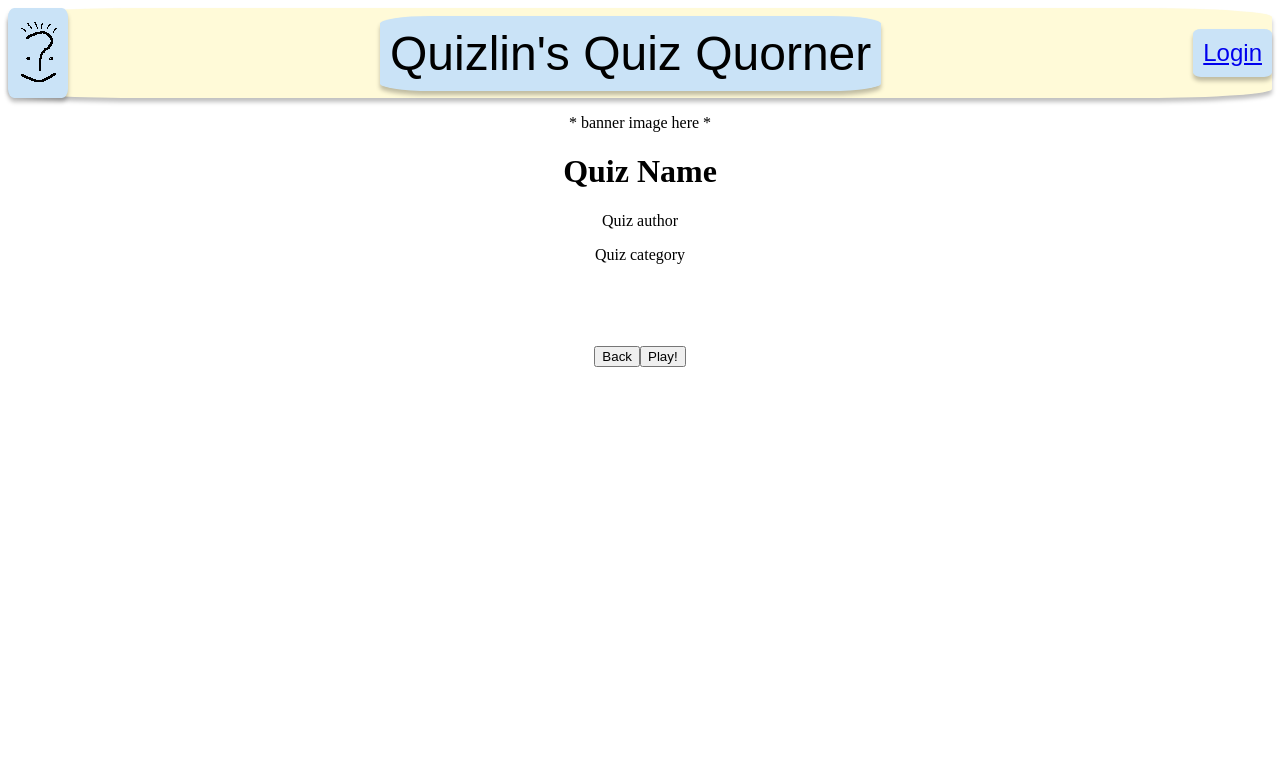
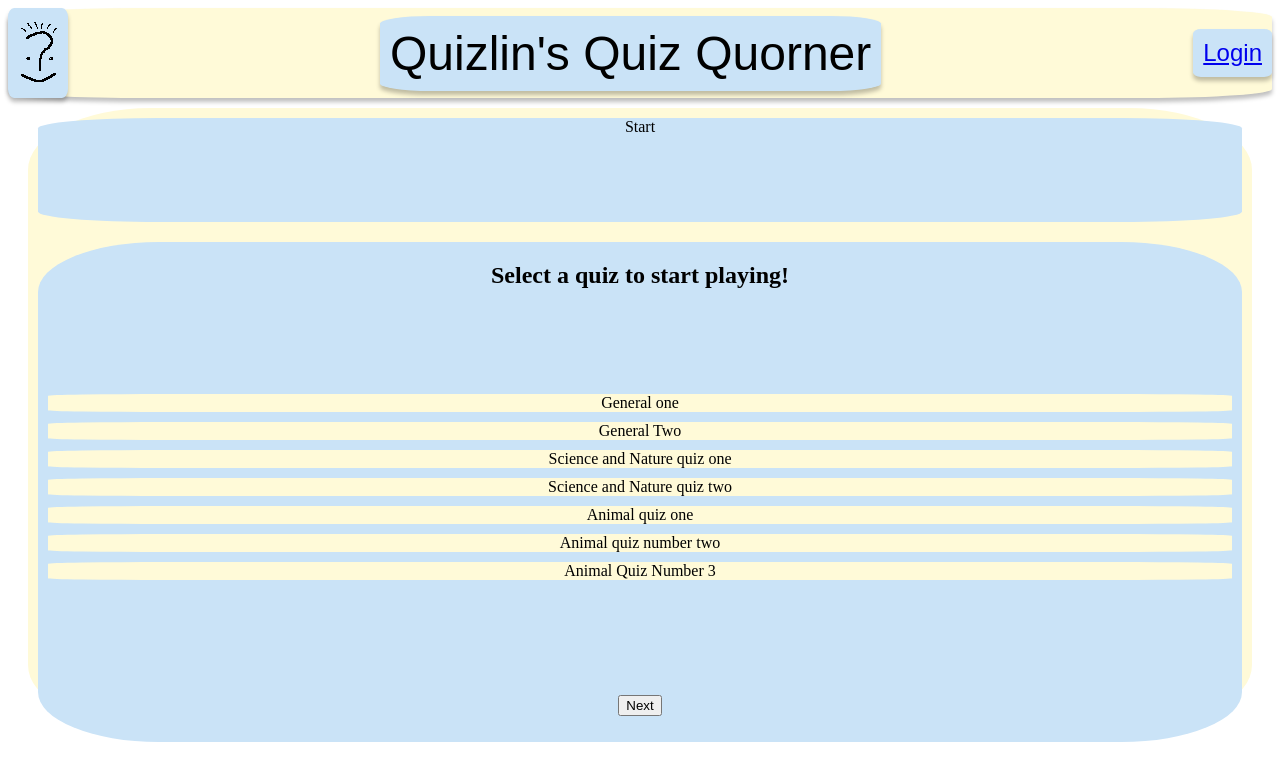
Before and after one commit to Robchike9290/QuizlansQuizQuorner, a React app in the folder myapp/: page /#/takequiz in a window 1280 px wide. Shown: the top 780 px of the page. Built offline with nearby package versions, Linux system fonts and the light colour scheme; no server answers; the HTML template or start-up script is replaced by a standard one.

Commit message:
completed Start and Quiz components

```diff
--- a/myapp/src/components/TakeQuiz.jsx
+++ b/myapp/src/components/TakeQuiz.jsx
@@ -4,6 +4,8 @@ import QuizBody from './takeQuizComponents/QuizBody.jsx';
 import Start from './takeQuizComponents/Start.jsx';
 import Quiz from './takeQuizComponents/Quiz.jsx';
 import Results from './takeQuizComponents/Results.jsx';
+import axios from 'axios';
+import {exampleQuizzes} from './../../mockData/exampleQuizzes.js'
 
 const BaseLayout = styled.div`
   margin: var(--standard-margin);
@@ -13,13 +15,30 @@ const BaseLayout = styled.div`
 
 const TakeQuiz = () => {
   const [pageStatus, setPageStatus] = useState('start'); //start, quiz, results
-  const [quiz, setQuiz] = useState('yes'); //will change when a user selects a quiz to play
+  const [quiz, setQuiz] = useState(null); //will change to quiz id (ex: 623b4f3193deed525907e16b) when a user selects a quiz to play
+  const [allQuizzes, setAllQuizzes] = useState(exampleQuizzes);
+  const [quizSelected, setQuizSelected] = useState(false);
+
+  const getQuizzes = () => {
+    axios.get('http://52.90.8.77:4444/getAllQuizzes')
+    .then((response) => {
+      console.log('ALL QUIZZES GOTTEN: ', response.data);
+      setAllQuizzes(response.data)
+    })
+    .then(() => {
+        console.log("allQuizzes:", allQuizzes)
+    })
+    .catch((err) => {
+      console.error(err);
+    });
+  };
 
   useEffect(() => {
-
+    getQuizzes();
   }, [])
 
-  const changeStatus = () => {
+  const changeStatusForward = () => {
+    console.log('pageStatus BEFORE', pageStatus)
     if (pageStatus === 'start') {
       setPageStatus('quiz');
     } else if (pageStatus === 'quiz') {
@@ -27,6 +46,34 @@ const TakeQuiz = () => {
     } else if (pageStatus === 'results') {
       setPageStatus('start') //display options to start new quiz
     }
+    console.log('pageStatus AFTER', pageStatus)
+
+  }
+
+  const changeStatusBackward = () => {
+    console.log('pageStatus is currently:', pageStatus)
+    if (pageStatus === 'start') {
+      //redirect to homepage
+      setQuizSelected(null);
+    } else if (pageStatus === 'quiz') {
+      setPageStatus('start');
+      setQuizSelected(null);
+      //set quiz to entire quiz object including question from mock data
+    } else if (pageStatus === 'results') {
+      setPageStatus('quiz') //display options to start new quiz
+    }
+  }
+
+  const chooseQuiz = (quizName) => { //change to quizId later
+    // setQuiz(quizId);
+    console.log('event info', quizName)
+    setQuiz(quizName);
+  }
+
+  const chosenQuiz = () => {
+    console.log('CHOSEN QUIZ before', quizSelected)
+    setQuizSelected(!quizSelected);
+    console.log('CHOSEN QUIZ after', quizSelected)
   }
 
   //TODO
@@ -38,9 +85,9 @@ const TakeQuiz = () => {
 
   return (
   <BaseLayout>
-  {pageStatus === 'start' ? <Start quiz={quiz} changeStatus={changeStatus}/> :
-  pageStatus === 'quiz' ? <Quiz changeStatus={changeStatus}/> :
-  pageStatus === 'results' ? <Results changeStatus={changeStatus}/> : null }
+  {pageStatus === 'start' ? <Start allQuizzes={allQuizzes} quiz={quiz} quizSelected={quizSelected} changeStatusForward={changeStatusForward} changeStatusBackward={changeStatusBackward} chooseQuiz={chooseQuiz} chosenQuiz={chosenQuiz}/> :
+  pageStatus === 'quiz' ? <Quiz quiz={quiz} allQuizzes={allQuizzes} changeStatusForward={changeStatusForward} changeStatusBackward={changeStatusBackward}/> :
+  pageStatus === 'results' ? <Results changeStatusForward={changeStatusForward} changeStatusBackward={changeStatusBackward}/> : null }
 
   </BaseLayout>);
 };
--- a/myapp/src/components/takeQuizComponents/Quiz.jsx
+++ b/myapp/src/components/takeQuizComponents/Quiz.jsx
@@ -49,19 +49,70 @@ const FloatLeft = styled.div`
   float: left;
 `;
 
-const Quiz = () => {
+const Quiz = ({ quiz, changeStatusForward, changeStatusBackward, allQuizzes }) => {
+  const [selectedQuiz, setSelectedQuiz] = useState(null);
+  const [counter, setCounter] = useState(0);
+  const [score, setScore] = useState(0);
 
+  // const [buttonStatus, setButtonStatus] = useState();
+
+  const getQuiz = () => {
+    for (let i = 0; i < allQuizzes.length; i++) {
+      if (allQuizzes[i].quizName === quiz) {
+        console.log('QUIZ FOUND HERE IS THE OBJ', allQuizzes[i])
+        setSelectedQuiz(allQuizzes[i]);
+      }
+    }
+  }
+
+  const previousQuestion = () => {
+    setCounter(counter - 1);
+  }
+
+  const nextQuestion = () => {
+    setCounter(counter + 1);
+  }
+
+  const keepScore = () => {
+    setScore(score + 1);
+  }
+
+  useEffect(() => {
+    getQuiz();
+  }, [])
+
+//<FloatRight>score:</FloatRight>
   return (
     <Container>
-    <Header><span><FloatLeft>Quiz Name</FloatLeft><FloatRight>score:</FloatRight></span></Header>
-    <Body>Quiz body</Body>
+    <Header>{selectedQuiz ? (
+    <span>
+    <FloatLeft>{selectedQuiz.quizName}</FloatLeft>
+    <FloatRight>{score}/{selectedQuiz.quizQuestions.length}</FloatRight>
+    </span>
+    ) : null}</Header>
+    <Body>
+      {selectedQuiz ? <div>{counter + 1}. {selectedQuiz.quizQuestions[counter].question}</div> : null}
+     {selectedQuiz ?
+     (<span>
+      <button>{selectedQuiz.quizQuestions[counter].incorrectAnswers[0]}</button>
+      <button>{selectedQuiz.quizQuestions[counter].incorrectAnswers[1]}</button>
+      <button onClick={keepScore}>{selectedQuiz.quizQuestions[counter].correctAnswer}</button>
+      <button>{selectedQuiz.quizQuestions[counter].incorrectAnswers[2]}</button>
+      </span>)
+      : null}
+    </Body>
     <Footer>
       <span>
         <FloatLeft>
-          <button>Return to homepage</button>
+          <button onClick={previousQuestion}>Previous</button>
         </FloatLeft>
+        <button onClick={changeStatusBackward}>Exit quiz</button>
         <FloatRight>
-          <button>Next</button>
+          {counter === selectedQuiz.quizQuestions.length - 1 ?
+           <button onClick={changeStatusForward}>Finish Quiz</button> :
+           <button onClick={nextQuestion}>Next</button>
+          }
+
         </FloatRight>
       </span>
     </Footer>
--- a/myapp/src/components/takeQuizComponents/Start.jsx
+++ b/myapp/src/components/takeQuizComponents/Start.jsx
@@ -1,6 +1,8 @@
 import React, { useState, useEffect } from 'react';
 import styled from 'styled-components';
 import {exampleQuizzes} from './../../../mockData/exampleQuizzes.js'
+import axios from 'axios';
+import QuizFeedItem from './takeQuizSubcomponents/QuizFeedItem.jsx'
 
 const Container = styled.div`
   border-radius: var(--standard-border-radius);
@@ -39,43 +41,45 @@ const Footer = styled.div`
   margin-top: 30px; //necessary until I fix the quiz body extending into the footer
 `;
 
-const Start = ({ quiz, pageStatus }) => {
+const Start = ({ allQuizzes, quiz, quizSelected, changeStatusForward, changeStatusBackward, chooseQuiz, chosenQuiz }) => {
 
- if (!quiz) {
+ if (!quizSelected) {
   // get all quiz data from db
   // use that quiz data to populate the feed
   return (
     <Container>
     <Header>Start</Header>
     <Body>
-      <h2>select a quiz</h2>
+      <h2>Select a quiz to start playing!</h2>
       <div>
-        map over quiz data and render a feed of quizzes here for the user to select
+      {allQuizzes.map((quiz, idx) => {
+          return <QuizFeedItem quiz={quiz} changeStatusForward={changeStatusForward} chooseQuiz={chooseQuiz} key={idx}/>
+        })}
       </div>
+      <div>{console.log('QUIZZES, DO THEY EXIST?', allQuizzes)}</div>
     </Body>
     <Footer>
       <span>
-      <button>Return to homepage</button>
-      <button>Next</button>
+      <button onClick={chosenQuiz}>Next</button>
       </span>
     </Footer>
     </Container>
   )
- } else if (quiz) {
+ } else if (quizSelected) {
   // get selected quiz data from db
   //render the page that gives user the option to return home or start quiz
   return (
   <div>
-    <p>* banner image here *</p>
-    <h1>Quiz Name</h1>
-    <p>Quiz author</p>
-    <p>Quiz category</p>
     <br/>
     <br/>
+    <p>You've selected:</p>
+    <h1>{quiz}</h1>
+    {/* <p>Quiz author</p>
+    <p>Quiz category</p> */}
     <Footer>
       <span>
-      <button>Back</button>
-      <button>Play!</button>
+      <button onClick={changeStatusBackward}>Back</button>
+      <button onClick={changeStatusForward}>Play!</button>
       </span>
     </Footer>
   </div>
--- /dev/null
+++ b/myapp/src/components/takeQuizComponents/takeQuizSubcomponents/QuizFeedItem.jsx
@@ -0,0 +1,18 @@
+import React, { useState, useEffect } from 'react';
+import styled from 'styled-components';
+
+const Container = styled.div`
+  background-color: var(--yellow);
+  border-radius: var(--standard-border-radius);
+  margin: var(--standard-margin);
+`;
+
+const QuizFeedItem = ({ quiz, changeStatusForward, chooseQuiz}) => {
+  return (
+    <Container onClick={e => chooseQuiz(e.target.outerText)}>
+       {quiz.quizName}
+    </Container>
+  );
+};
+
+export default QuizFeedItem;
--- a/myapp/src/components/takeQuizComponents/takeQuizSubcomponents/QuizQuestion.jsx
+++ b/myapp/src/components/takeQuizComponents/takeQuizSubcomponents/QuizQuestion.jsx
@@ -1,5 +1,6 @@
 import React, { useState, useEffect } from 'react';
 import styled from 'styled-components';
+
 
 const Container = styled.div`
   border-radius: var(--standard-border-radius);
```
